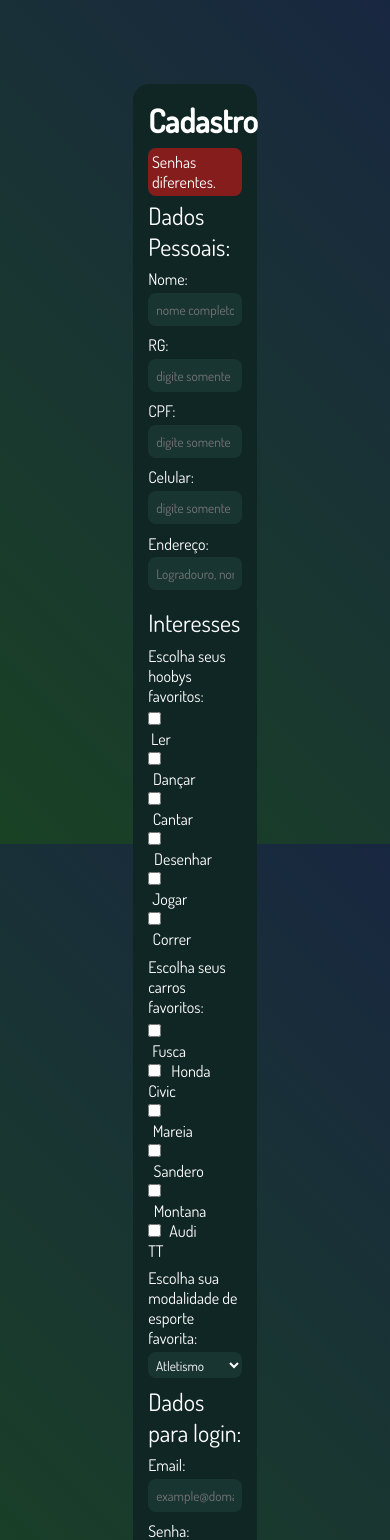
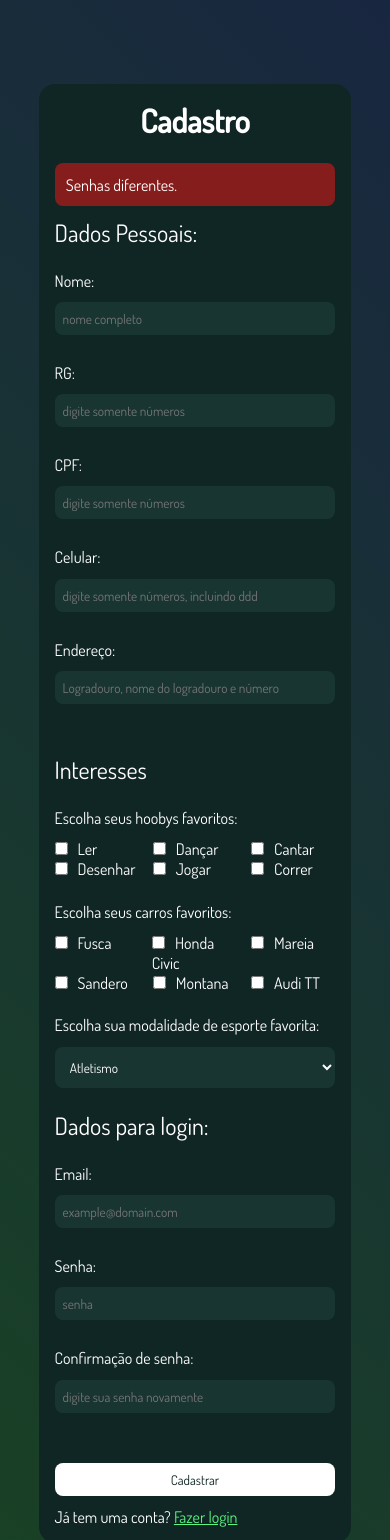
Before and after one commit to NikolyCover/Login-PHP, a PHP site: page /singUp.php in a window 390 px wide. Shown: the top 1540 px of the page. Run offline with PHP 8.4, Linux system fonts and the light colour scheme; the visitor is signed in with stand-in values (Sample User, id 1).

Commit message:
ajusting css

```diff
--- a/styles/global.css
+++ b/styles/global.css
@@ -10,8 +10,7 @@
 
 body {
     background-image: linear-gradient(45deg, #194224, #182740);
-    background-size: cover;
-    background-attachment: fixed;
+    min-height: 100vh;
     display: flex;
     justify-content: center;
     align-items: center;
@@ -19,16 +18,22 @@ body {
 
 .container {
     background-color: #102624;
-    width: 32vw;
+    width: 40vw;
     padding: 4%;
     border-radius: 16px;
 }
 
 @media screen and (max-width: 1000px) {
-    .card {
+    .container {
+        width: 64vw;
+    }
+}
+
+@media screen and (max-width: 800px) {
+    .container {
         width: 80vw;
     }
-  }
+}
 
 .container h1 {
     margin-bottom: 8%;
@@ -72,19 +77,20 @@ form .input {
     color: #FFF;
 }
 
+.error, .registered {
+    border-radius: 8px;
+    padding: 4%;
+    padding: 4%;
+    margin-bottom: 4%;
+}
+
 .error {
     background-color: #851d1c;
-    border-radius: 8px;
-    padding: 4%;
-    margin-bottom: 4%;
 }
 
 .registered {
     background-color: #58f583;
     color: #071211;
-    border-radius: 8px;
-    padding: 4%;
-    margin-bottom: 4%;
 }
 
 .change-page {
--- a/styles/register.css
+++ b/styles/register.css
@@ -28,6 +28,7 @@
 
 .checkboxes .field label {
     margin-left: 8%;
+    word-wrap: break-word;
 }
 
 .select-container p {
```
Also changed, not shown: styles/login.css (deleted).
